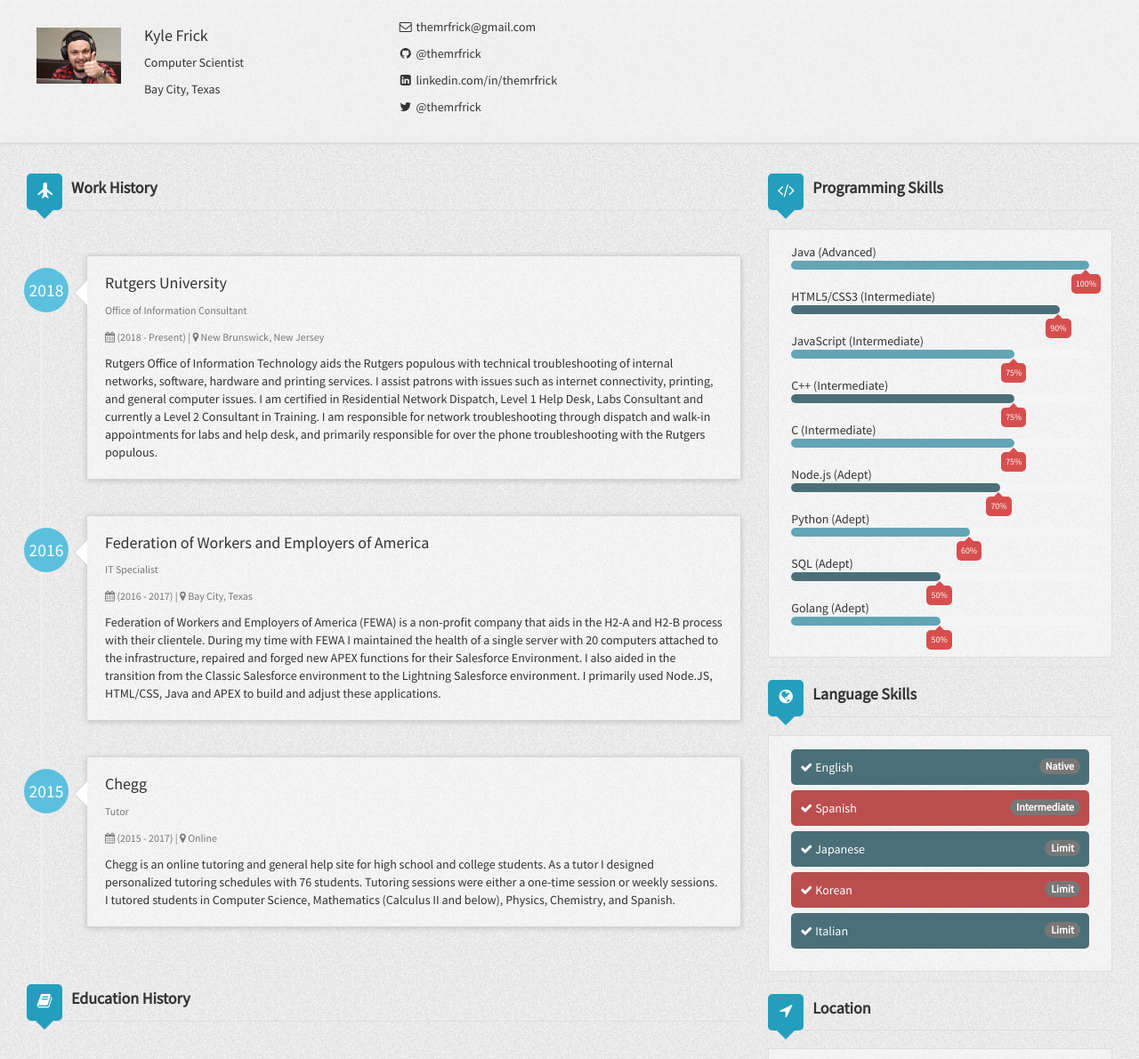
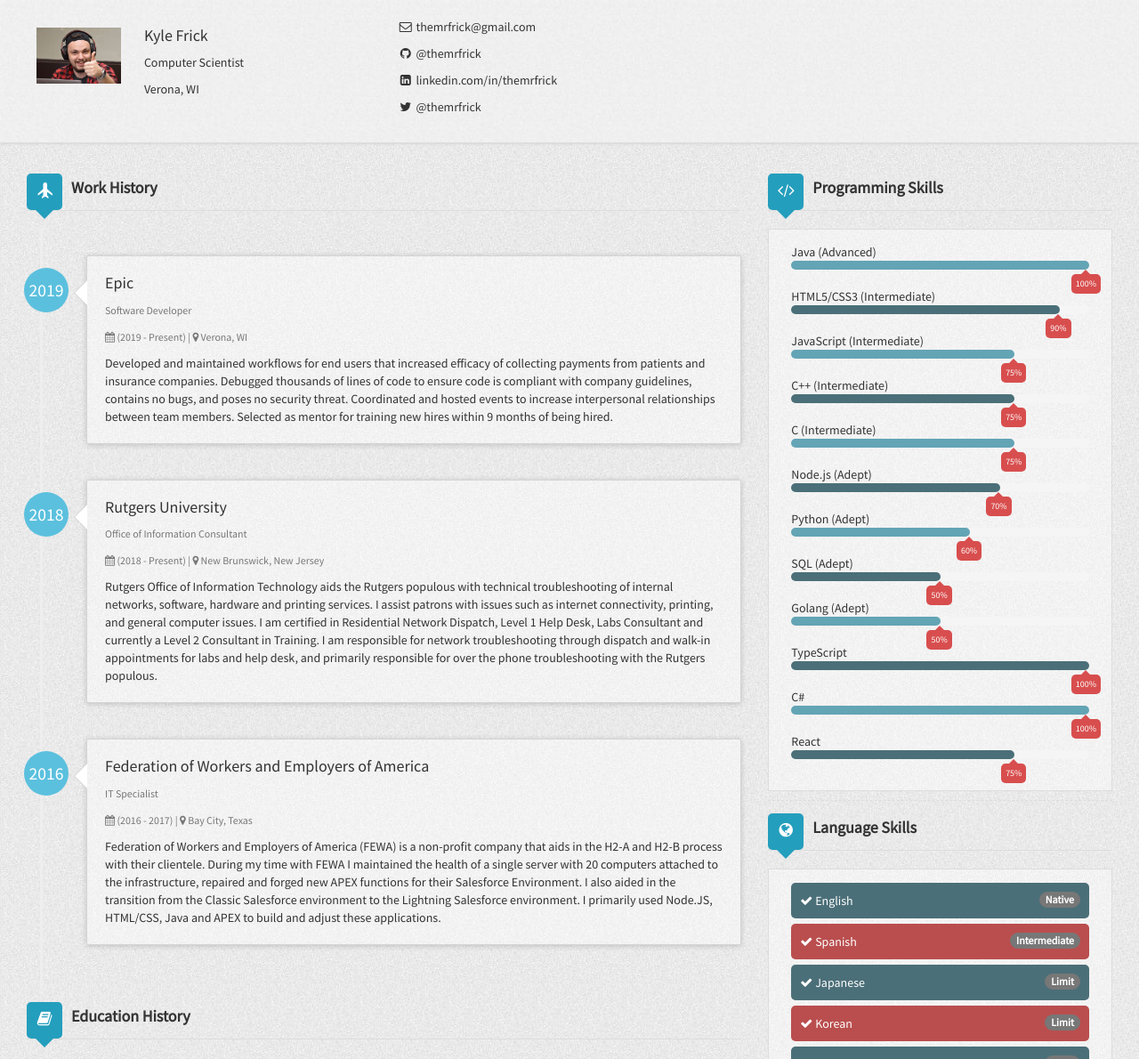
Before and after one commit to TheMrFrick/kylefrick.github.io, a Jekyll site: the page built from index.html, in a window 1280 px wide and 1400 px high, cut to the strip 0-1190 px from the top of the window. Shown: the whole strip at 89% size. Built offline with Jekyll 4.4.1, drawn with Linux system fonts in a browser that asks for light colours; nearby versions of some CDN libraries.

Commit message:
updated to latest content 2021

```diff
--- a/_config.yml
+++ b/_config.yml
@@ -16,7 +16,7 @@ exclude: [vendor]
 author:
   name: Kyle Frick
   title: Computer Scientist
-  address: Bay City, Texas
+  address: Verona, WI
   email: themrfrick@gmail.com
   link:
   weibo:
@@ -28,26 +28,26 @@ author:
 #  stackoverflow: 4582127
   workHistory:
     - work1:
+      company: Epic
+      location: Verona, WI
+      title: Software Developer
+      started: 2019
+      duration: (2019 - Present)
+      description: Developed and maintained workflows for end users that increased efficacy of collecting payments from patients and insurance companies. Debugged thousands of lines of code to ensure code is compliant with company guidelines, contains no bugs, and poses no security threat. Coordinated and hosted events to increase interpersonal relationships between team members. Selected as mentor for training new hires within 9 months of being hired.
+    - work2:
       company: Rutgers University
       location: New Brunswick, New Jersey
       title: Office of Information Consultant
       started: 2018
       duration: (2018 - Present)
       description: Rutgers Office of Information Technology aids the Rutgers populous with technical troubleshooting of internal networks, software, hardware and printing services. I assist patrons with issues such as internet connectivity, printing, and general computer issues. I am certified in Residential Network Dispatch, Level 1 Help Desk, Labs Consultant and currently a Level 2 Consultant in Training. I am responsible for network troubleshooting through dispatch and walk-in appointments for labs and help desk, and primarily responsible for over the phone troubleshooting with the Rutgers populous.
-    - work2:
+    - work3:
       company: Federation of Workers and Employers of America
       location: Bay City, Texas
       title: IT Specialist
       started: 2016
       duration: (2016 - 2017)
       description: Federation of Workers and Employers of America (FEWA) is a non-profit company that aids in the H2-A and H2-B process with their clientele. During my time with FEWA I maintained the health of a single server with 20 computers attached to the infrastructure, repaired and forged new APEX functions for their Salesforce Environment. I also aided in the transition from the Classic Salesforce environment to the Lightning Salesforce environment. I primarily used Node.JS, HTML/CSS, Java and APEX to build and adjust these applications.
-    - work3:
-      company: Chegg
-      location: Online
-      title: Tutor
-      started: 2015
-      duration: (2015 - 2017)
-      description: Chegg is an online tutoring and general help site for high school and college students. As a tutor I designed personalized tutoring schedules with 76 students. Tutoring sessions were either a one-time session or weekly sessions. I tutored students in Computer Science, Mathematics (Calculus II and below), Physics, Chemistry, and Spanish.
   educationHistory:
     - education1:
       organization: Rutgers University
@@ -111,7 +111,15 @@ author:
     - skill7:
       name: Golang (Adept)
       percentage: 50%
-
+    - skill8:
+      name: TypeScript
+      percentage: 100%
+    - skill9:
+      name: C#
+      percentage: 100%
+    - skill10:
+      name: React
+      percentage: 75%
   Projects:
     - project2:
       name: Chess - Android Port
```
